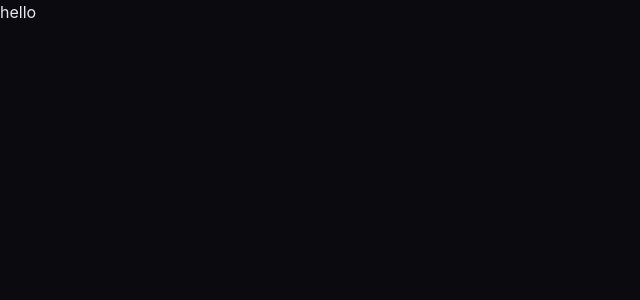
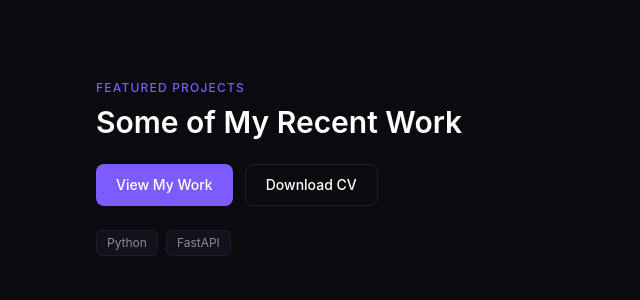
Before and after one commit to mahmoud202202766-creator/youssef-portfolio, a React (Vite) app: page / in a window 1280 px wide. Shown: the top 300 px of the page, without its empty margins (0-640 px from the left). Built offline with nearby package versions, Linux system fonts and the light colour scheme.

Commit message:
feat: add base ui components

```diff
--- a/src/App.tsx
+++ b/src/App.tsx
@@ -1,5 +1,22 @@
-const App = () => {
-  return <div>hello</div>;
-};
+import Container from "@/components/layout/Container";
+import SectionTitle from "@/components/ui/SectionTitle";
+import Button from "@/components/ui/Button";
+import Tag from "@/components/ui/Tag";
 
-export default App;
+export default function App() {
+  return (
+    <Container className="py-20">
+      <SectionTitle label="Featured Projects" title="Some of My Recent Work" />
+      <div className="mt-6 flex gap-3">
+        <Button href="#projects">View My Work</Button>
+        <Button variant="outline" href="/Youssef_CV.pdf" download>
+          Download CV
+        </Button>
+      </div>
+      <div className="mt-6 flex gap-2">
+        <Tag>Python</Tag>
+        <Tag>FastAPI</Tag>
+      </div>
+    </Container>
+  );
+}
--- a/src/components/layout/Container.tsx
+++ b/src/components/layout/Container.tsx
@@ -0,0 +1,15 @@
+import type { ReactNode } from "react";
+import { cn } from "@/lib/utils";
+
+interface ContainerProps {
+  children: ReactNode;
+  className?: string;
+}
+
+export default function Container({ children, className }: ContainerProps) {
+  return (
+    <div className={cn("mx-auto w-full max-w-6xl px-6 md:px-8", className)}>
+      {children}
+    </div>
+  );
+}
--- a/src/components/ui/Button.tsx
+++ b/src/components/ui/Button.tsx
@@ -0,0 +1,51 @@
+import type { ReactNode } from "react";
+import { cn } from "@/lib/utils";
+
+interface ButtonProps {
+  children: ReactNode;
+  variant?: "primary" | "outline";
+  href?: string;
+  external?: boolean;
+  download?: boolean;
+  onClick?: () => void;
+  className?: string;
+}
+
+const base =
+  "inline-flex items-center justify-center gap-2 rounded-lg px-5 py-2.5 text-sm font-medium transition-colors focus-visible:outline-2 focus-visible:outline-offset-2 focus-visible:outline-primary";
+
+const variants = {
+  primary: "bg-primary text-white hover:bg-primary-dark",
+  outline: "border border-border text-white hover:border-primary",
+};
+
+export default function Button({
+  children,
+  variant = "primary",
+  href,
+  external,
+  download,
+  onClick,
+  className,
+}: ButtonProps) {
+  const classes = cn(base, variants[variant], className);
+
+  if (href) {
+    return (
+      <a
+        href={href}
+        className={classes}
+        download={download}
+        {...(external && { target: "_blank", rel: "noreferrer" })}
+      >
+        {children}
+      </a>
+    );
+  }
+
+  return (
+    <button type="button" onClick={onClick} className={classes}>
+      {children}
+    </button>
+  );
+}
--- a/src/components/ui/SectionTitle.tsx
+++ b/src/components/ui/SectionTitle.tsx
@@ -0,0 +1,22 @@
+interface SectionTitleProps {
+  label: string;
+  title: string;
+  className?: string;
+}
+
+export default function SectionTitle({
+  label,
+  title,
+  className,
+}: SectionTitleProps) {
+  return (
+    <div className={className}>
+      <p className="text-xs font-medium uppercase tracking-widest text-primary">
+        {label}
+      </p>
+      <h2 className="mt-2 text-2xl font-semibold text-white md:text-3xl">
+        {title}
+      </h2>
+    </div>
+  );
+}
--- a/src/components/ui/Tag.tsx
+++ b/src/components/ui/Tag.tsx
@@ -0,0 +1,19 @@
+import { cn } from "@/lib/utils";
+
+interface TagProps {
+  children: string;
+  className?: string;
+}
+
+export default function Tag({ children, className }: TagProps) {
+  return (
+    <span
+      className={cn(
+        "rounded-md border border-border bg-surface px-2.5 py-1 text-xs text-muted",
+        className,
+      )}
+    >
+      {children}
+    </span>
+  );
+}
--- a/src/lib/utils.ts
+++ b/src/lib/utils.ts
@@ -0,0 +1,3 @@
+export function cn(...classes: Array<string | false | null | undefined>) {
+  return classes.filter(Boolean).join(" ");
+}
```
Also changed, not shown: 1 other file (tests, documents, lock files or other folders).
